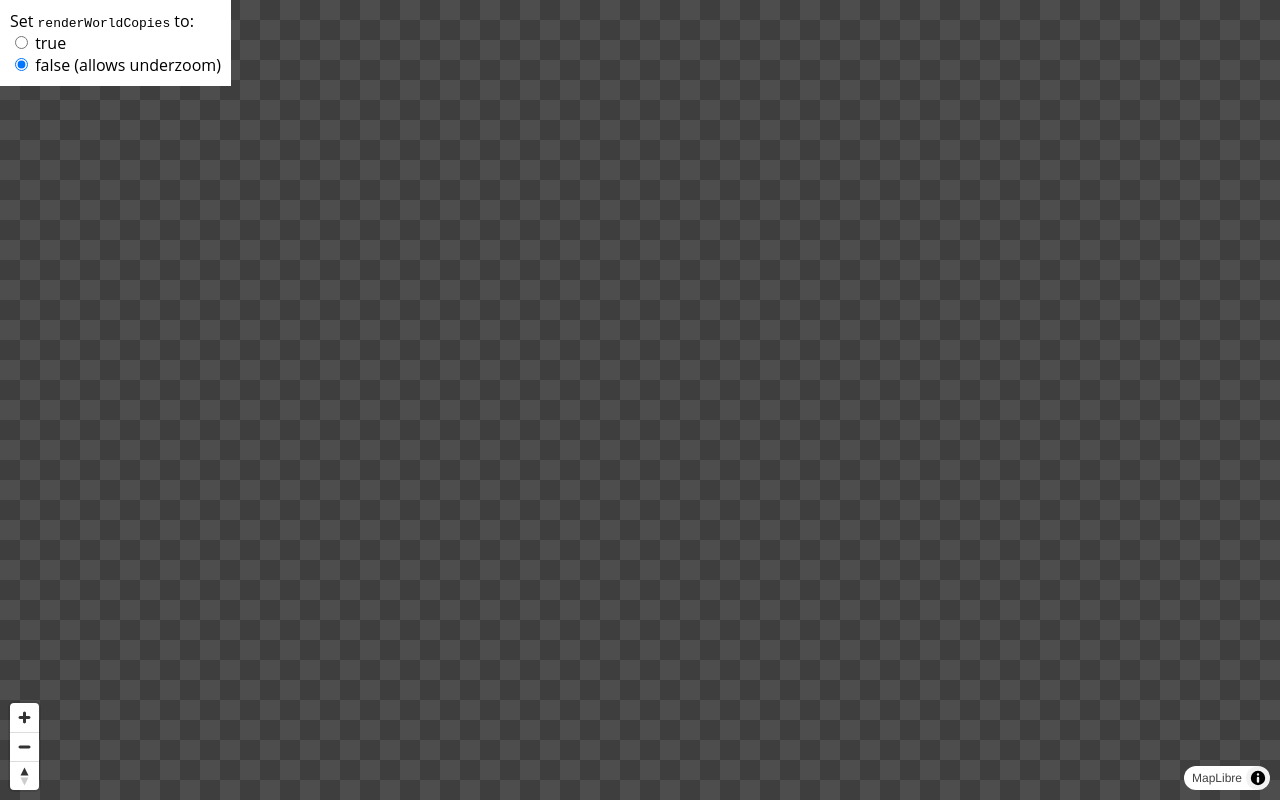
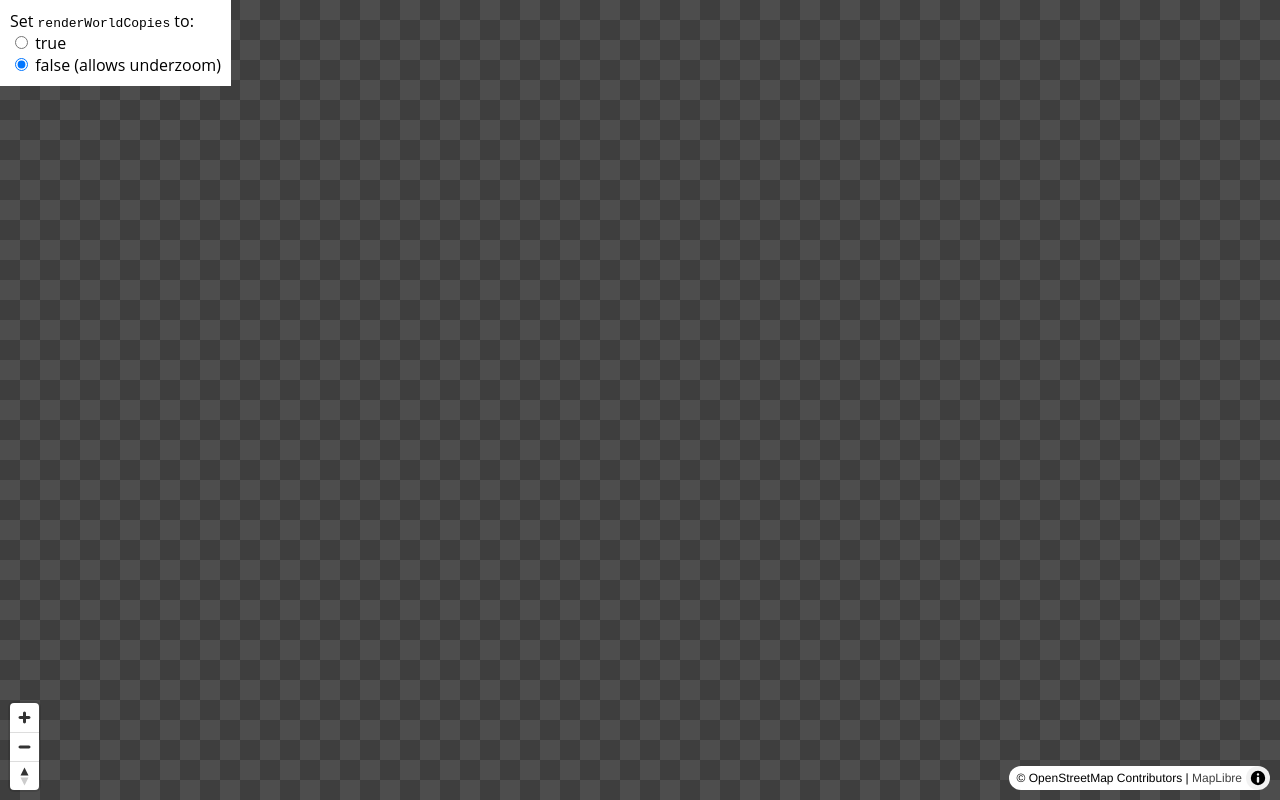
Before and after one commit to larsmaxfield/swings, a plain HTML site: page maplibre-underzoom/render-world-copies.html in a window 1280 px wide. Drawn offline with Linux system fonts and the light colour scheme; no server answers.

Commit message:
Add OSM attribution

```diff
--- a/maplibre-underzoom/render-world-copies.html
+++ b/maplibre-underzoom/render-world-copies.html
@@ -62,6 +62,7 @@
                     type: 'raster',
                     tiles: ['https://a.tile.openstreetmap.org/{z}/{x}/{y}.png'],
                     tileSize: 256,
+                    attribution: '&copy; OpenStreetMap Contributors',
                     maxzoom: 19
                 },
             },
```
Also changed, not shown: maplibre-underzoom/tall-bounds.html (+1 -0 lines), maplibre-underzoom/wide-bounds.html (+1 -0 lines).
